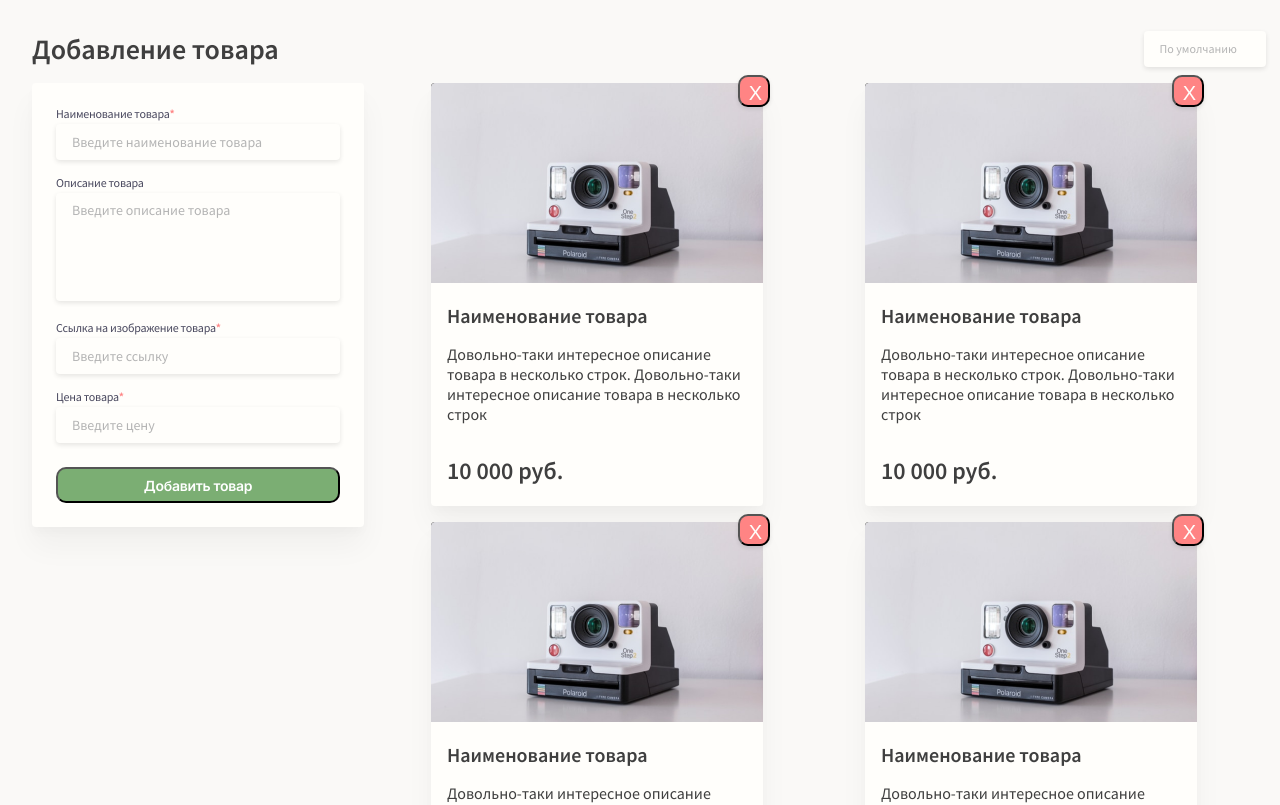
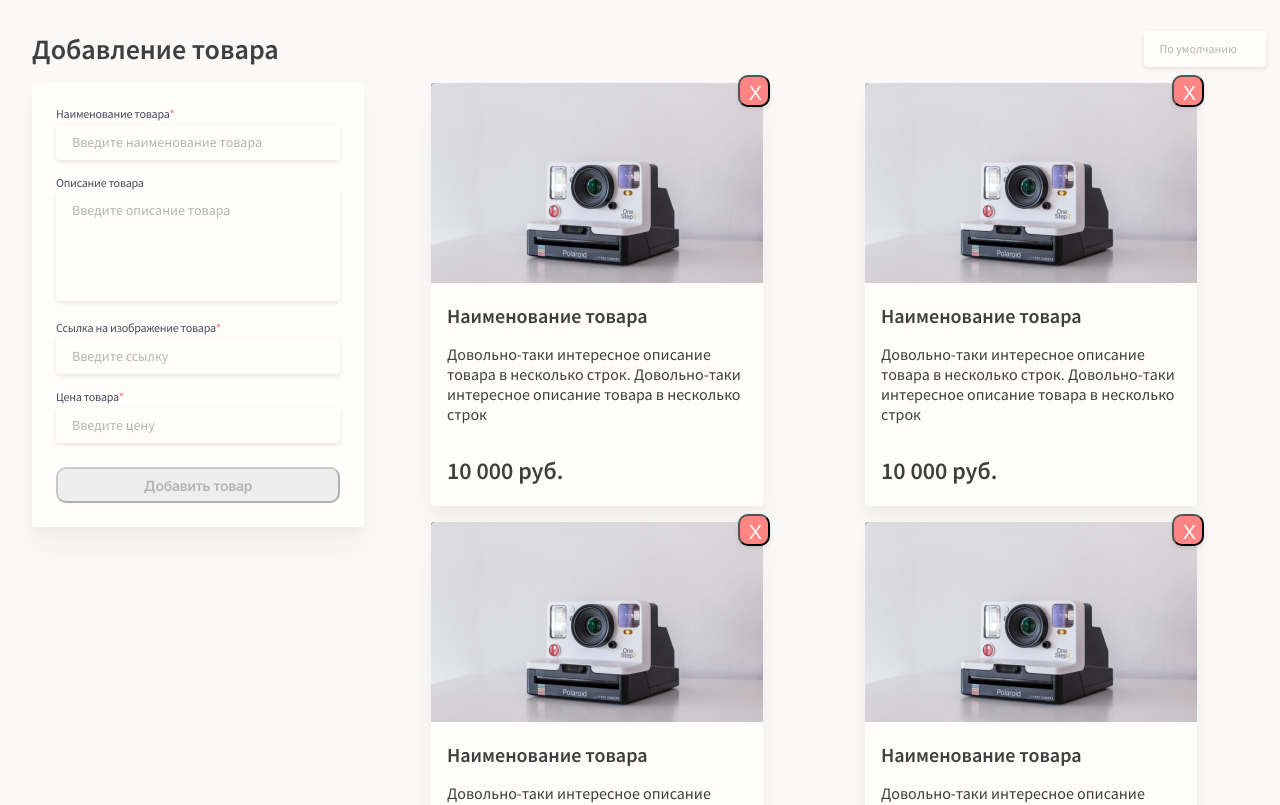
Before and after one commit to ledetav/texst-task, a Vue app: page / in a window 1280 px wide. Shown: the top 805 px of the page. Built offline with nearby package versions, Linux system fonts and the light colour scheme.

Commit message:
add mask & minor corrections

```diff
--- a/src/components/FormComponent.vue
+++ b/src/components/FormComponent.vue
@@ -14,7 +14,9 @@
         }"
       />
       <span class="error" v-if="v$.name.$error">
-        <template v-if="v$.name.required.$invalid"> Поле является обязательным. </template>
+        <template v-if="v$.name.required.$invalid">
+          Поле является обязательным.
+        </template>
       </span>
     </div>
     <div class="input__product_desc">
@@ -45,21 +47,20 @@
     <div class="input__product_price">
       <p class="form__text">Цена товара<span>*</span></p>
       <input
-        type="number"
+        type="text"
         class="product_price"
         placeholder="Введите цену"
         v-model="price"
-        @blur="v$.price.$touch()"
+        @blur="v$.price.$touch() & addMask()"
         :class="{
           error_input: v$.price.$error === true,
           norm_input: v$.price.$error === false,
         }"
       />
       <span class="error" v-if="v$.price.$error">
-        <template v-if="v$.price.min.$invalid">
-          Цена не может быть отрицательной или равной нулю.
+        <template v-if="v$.price.required.$invalid">
+          Поле является обязательным.
         </template>
-        <template v-else> Поле является обязательным. </template>
       </span>
     </div>
     <div>
@@ -68,20 +69,29 @@
         :disabled="
           v$.name.$error === true ||
           v$.img.$error === true ||
-          v$.price.$error === true
+          v$.price.$error === true ||
+          name == null ||
+          img == null ||
+          price == null
         "
         :class="[
           {
             disabled_btn:
               v$.name.$error === true ||
               v$.img.$error === true ||
-              v$.price.$error === true,
+              v$.price.$error === true ||
+              name == null ||
+              img == null ||
+              price == null,
           },
           {
             normal_btn:
               v$.name.$error === false &&
               v$.img.$error === false &&
-              v$.price.$error === false,
+              v$.price.$error === false &&
+              name != null &&
+              img != null &&
+              price != null,
           },
         ]"
       >
@@ -92,31 +102,30 @@
 </template>
 <script>
 import useValidate from "@vuelidate/core";
-import { required, url, minValue } from "@vuelidate/validators";
+import { required, url } from "@vuelidate/validators";
 export default {
   data() {
     return {
       v$: useValidate(),
-      name: "",
-      img: "",
-      price: "",
-      errorClass: "error_input",
-      activeClass: "norm_input",
+      name: null,
+      img: null,
+      price: null,
     };
   },
   validations() {
     return {
-      name: { required, error: true },
+      name: { required },
       img: { required, url },
-      price: { required, min: minValue(1) },
+      price: { required },
     };
   },
   methods: {
-    class() {
-      this.v$.$validate();
-      if (this.v$.name.$error) {
-        this.errorName = true;
+    addMask() {
+      var price = this.price;
+      function mask(price) {
+        return price.replace(/\B(?=(\d{3})+(?!\d))/g, " ");
       }
+      this.price = mask(price);
     },
   },
 };
```
